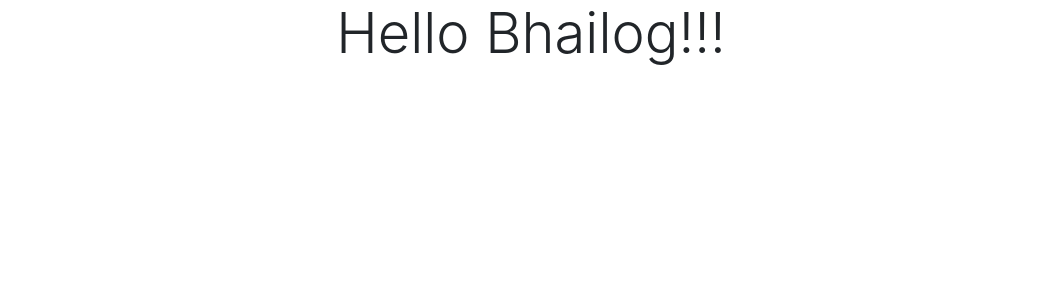
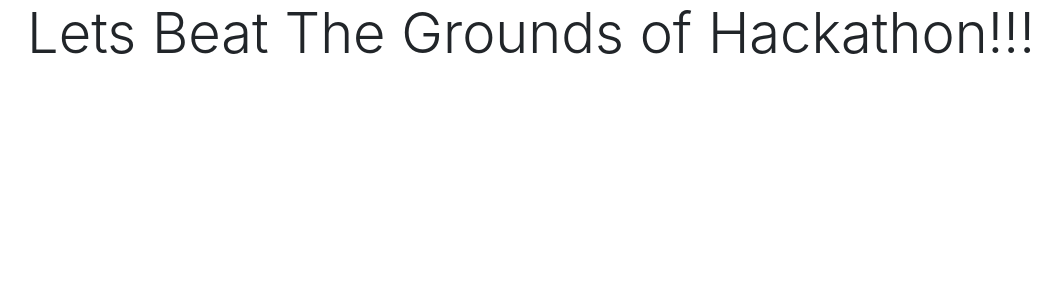
Before and after one commit to ash-rick/Hackathon-Project, a Django app: page / in a window 1280 px wide. Shown: the top 300 px of the page, without its empty margins (109-1170 px from the left). Run offline with Django 3.2, Linux system fonts and the light colour scheme; some libraries are stand-ins or nearby versions.

Commit message:
My hands on

```diff
--- a/mainpage/templates/hello_world.html
+++ b/mainpage/templates/hello_world.html
@@ -15,7 +15,7 @@
 <main class="container">
    <div class="row text-center justify-content-center">
        <div class="col">
-           <h1 class="display-4">Hello Bhailog!!!</h1>
+           <h1 class="display-4">Lets Beat The Grounds of Hackathon!!!</h1>
        </div>
    </div>
 </main>
```
